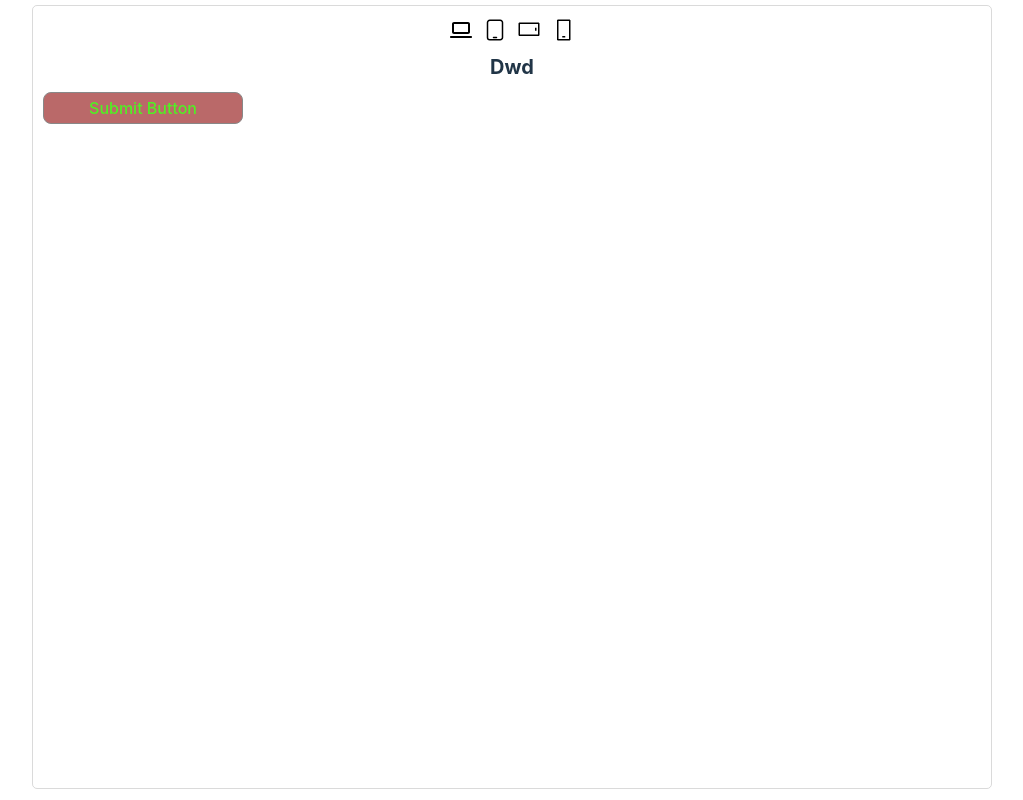
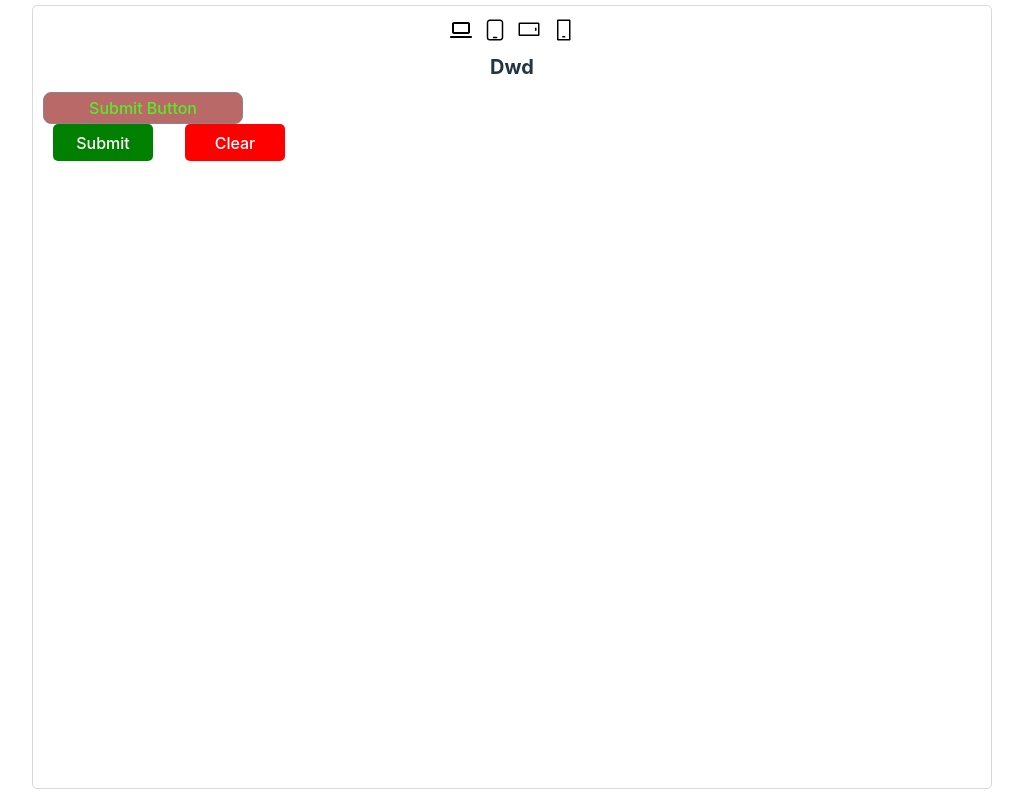
Before and after one commit to jshah3821/dynamic-form-for-project, a React (Vite) app: page / in a window 1280 px wide. Shown: the whole page, without its empty margins (128-1151 px from the left). Built offline with nearby package versions, Linux system fonts and the light colour scheme.

Commit message:
fixed submit buttion

```diff
--- a/src/components/Elements/ButtonElement.tsx
+++ b/src/components/Elements/ButtonElement.tsx
@@ -11,16 +11,18 @@ const ButtonElement = (props: any) => {
     marginTop: props?.style?.marginTop,
     marginLeft: props?.style?.marginLeft,
     marginRight: props?.style?.marginRight,
-    marginBottom: props?.style?.marginBottom,
+    marginBottom: props?.style?.marginBottom || "20px",
     paddingTop: props?.style?.paddingTop,
     paddingLeft: props?.style?.paddingLeft,
     paddingRight: props?.style?.paddingRight,
     paddingBottom: props?.style?.paddingBottom,
     direction: props?.style?.direction,
     height: props?.style?.height,
+
     // direction: props?.style?.direction,
   };
 
+  console.log("spacingStyle", spacingStyle);
   const buttonStyles = {
     height: "100%",
     width: props?.style?.width,
--- a/src/components/Elements/FormBuilder.css
+++ b/src/components/Elements/FormBuilder.css
@@ -1244,6 +1244,10 @@ textarea {
     outline: none;
     /* padding: 10px; */
     border-radius: 5px;
+    align-items: center;
+    display: flex;
+    text-align: center;
+    justify-content: center;
   }
 }
 .form_btn {
--- a/src/components/Elements/FormBuilder.tsx
+++ b/src/components/Elements/FormBuilder.tsx
@@ -957,9 +957,11 @@ export const FormBuilder = ({ id, jsonData, formName, canvasStyle }: Props) => {
               return null;
           }
         })}
-        {/*
-        {data?.some((obj) => validSubtypes.includes(obj.subType)) &&
-          !data?.some((obj) => invalidSubtypes.includes(obj.subType)) && (
+
+        {
+          // data?.some((obj) => validSubtypes.includes(obj.subType)) &&
+          //   !data?.some((obj) => invalidSubtypes.includes(obj.subType)) &&
+
           <div className="submit_btn_container  ">
             <button
               className="submit_btn"
@@ -976,13 +978,15 @@ export const FormBuilder = ({ id, jsonData, formName, canvasStyle }: Props) => {
               Clear
             </button>
           </div>
-          )} */}
+        }
       </div>
 
-      {data?.some((obj) => validSubtypes.includes(obj.subType)) &&
-        !data?.some((obj) => invalidSubtypes.includes(obj.subType)) && (
+      {/* {
+      data?.some((obj) => validSubtypes.includes(obj.subType)) &&
+        !data?.some((obj) => invalidSubtypes.includes(obj.subType)) &&
+        (
           <div
-
+            style={{ border: "1px solid black" }}
             // className="submit_btn_container"
           >
             <button
@@ -1000,7 +1004,7 @@ export const FormBuilder = ({ id, jsonData, formName, canvasStyle }: Props) => {
               Clear
             </button>
           </div>
-        )}
+        )} */}
     </div>
   ) : (
     <p style={{ textAlign: "center" }}>No preview form data available</p>
```
Lines whose indentation alone changed are shown as unchanged.
